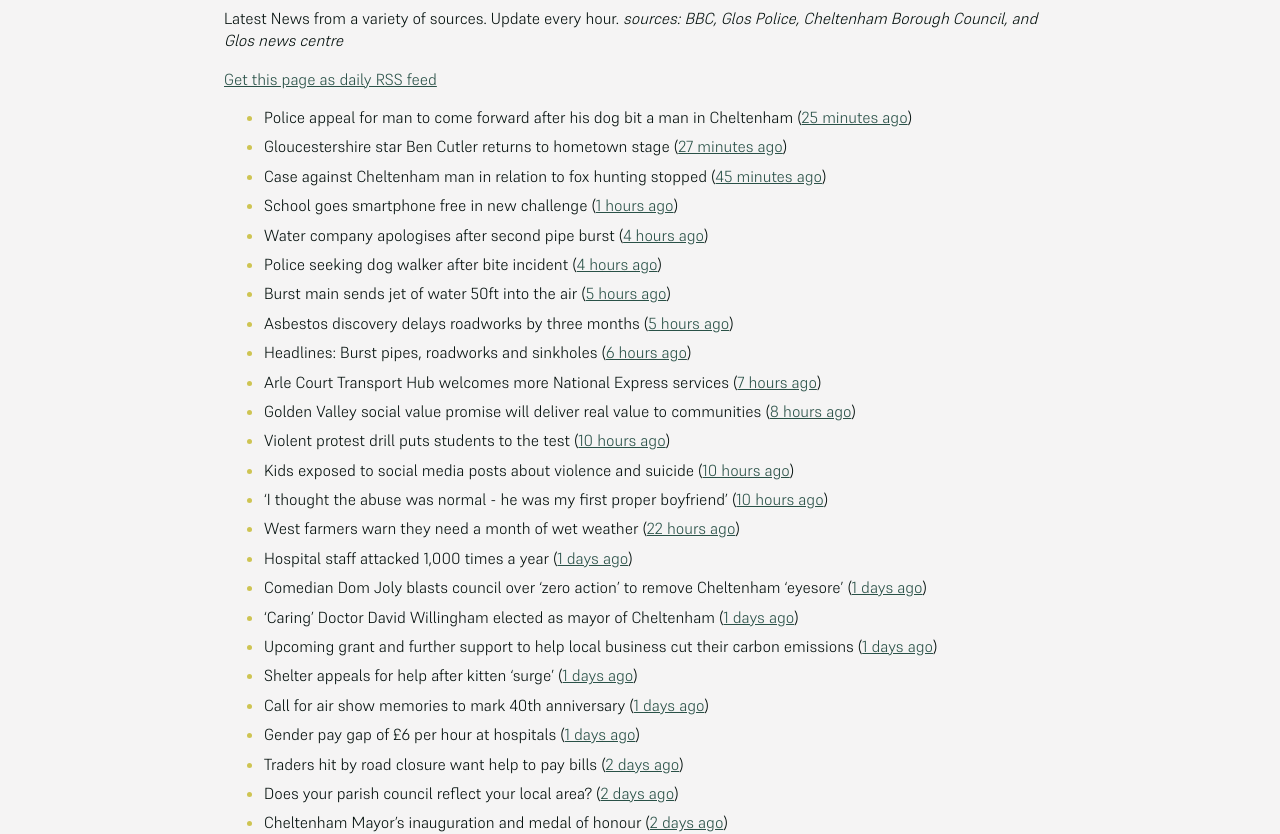
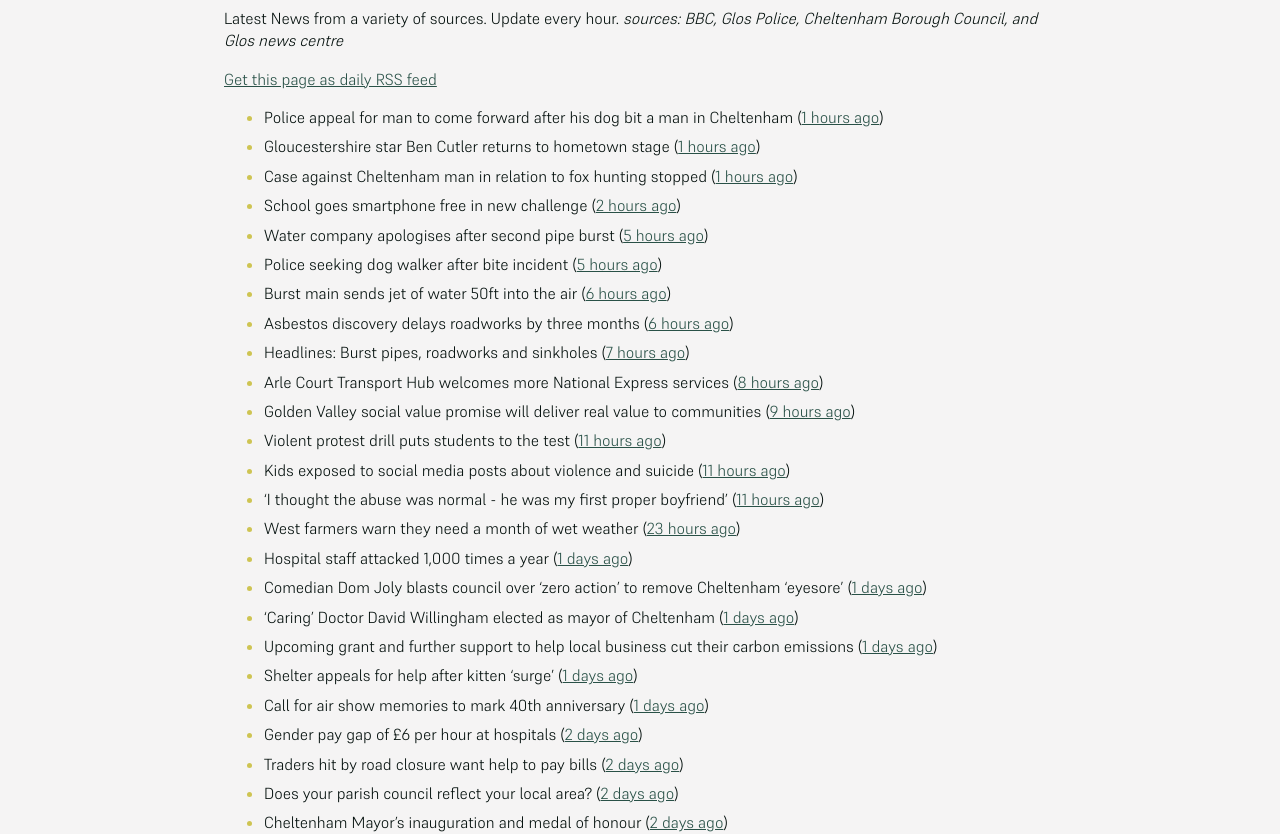
Before and after one commit to mat-0/cheltenham-open-data, a Jekyll site: the page built from _pages/news.md, in a window 1280 px wide and 1400 px high. Shown: the part 266-1100 px from the top of the window. Built offline with Jekyll 4.4.1, drawn with Linux system fonts in a browser that asks for light colours; some of the changed text lies outside the part shown.

Commit message:
Updated 2025-05-15 16:58:49

```diff
--- a/_pages/news.md
+++ b/_pages/news.md
@@ -12,28 +12,28 @@ _sources: BBC, Glos Police, Cheltenham Borough Council, and Glos news centre_
 [Get this page as daily RSS feed](/daily.rss)
 
 <!-- news_marker starts -->
-- Police appeal for man to come forward after his dog bit a man in Cheltenham ([25 minutes ago](https://gloucesternewscentre.co.uk/police-appeal-for-man-to-come-forward-after-his-dog-bit-a-man-in-cheltenham/))
-- Gloucestershire star Ben Cutler returns to hometown stage ([27 minutes ago](https://gloucesternewscentre.co.uk/gloucestershire-star-ben-cutler-returns-to-hometown-stage/))
-- Case against Cheltenham man in relation to fox hunting stopped ([45 minutes ago](https://gloucesternewscentre.co.uk/case-against-cheltenham-man-in-relation-to-fox-hunting-stopped/))
-- School goes smartphone free in new challenge ([1 hours ago](https://www.bbc.com/news/articles/cwy388p033eo))
-- Water company apologises after second pipe burst ([4 hours ago](https://www.bbc.com/news/articles/cn0g1jygjq1o))
-- Police seeking dog walker after bite incident ([4 hours ago](https://www.bbc.com/news/articles/cwy37dejxd0o))
-- Burst main sends jet of water 50ft into the air ([5 hours ago](https://www.bbc.com/news/articles/cd620lyqqnqo))
-- Asbestos discovery delays roadworks by three months ([5 hours ago](https://www.bbc.com/news/articles/c0j7158dyevo))
-- Headlines: Burst pipes, roadworks and sinkholes ([6 hours ago](https://www.bbc.com/news/articles/c3e51154k5vo))
-- Arle Court Transport Hub welcomes more National Express services ([7 hours ago](https://gloucesternewscentre.co.uk/arle-court-transport-hub-welcomes-more-national-express-services/))
-- Golden Valley social value promise will deliver real value to communities ([8 hours ago](https://www.cheltenham.gov.uk/news/article/3011/golden_valley_social_value_promise_will_deliver_real_value_to_communities))
-- Violent protest drill puts students to the test ([10 hours ago](https://www.bbc.com/news/articles/cp92nl2yne8o))
-- Kids exposed to social media posts about violence and suicide ([10 hours ago](https://www.bbc.com/news/articles/c0r1gpr0ezwo))
-- 'I thought the abuse was normal - he was my first proper boyfriend' ([10 hours ago](https://www.bbc.com/news/articles/czj47g8kkm9o))
-- West farmers warn they need a month of wet weather ([22 hours ago](https://www.bbc.com/news/articles/c331dj5x2kpo))
+- Police appeal for man to come forward after his dog bit a man in Cheltenham ([1 hours ago](https://gloucesternewscentre.co.uk/police-appeal-for-man-to-come-forward-after-his-dog-bit-a-man-in-cheltenham/))
+- Gloucestershire star Ben Cutler returns to hometown stage ([1 hours ago](https://gloucesternewscentre.co.uk/gloucestershire-star-ben-cutler-returns-to-hometown-stage/))
+- Case against Cheltenham man in relation to fox hunting stopped ([1 hours ago](https://gloucesternewscentre.co.uk/case-against-cheltenham-man-in-relation-to-fox-hunting-stopped/))
+- School goes smartphone free in new challenge ([2 hours ago](https://www.bbc.com/news/articles/cwy388p033eo))
+- Water company apologises after second pipe burst ([5 hours ago](https://www.bbc.com/news/articles/cn0g1jygjq1o))
+- Police seeking dog walker after bite incident ([5 hours ago](https://www.bbc.com/news/articles/cwy37dejxd0o))
+- Burst main sends jet of water 50ft into the air ([6 hours ago](https://www.bbc.com/news/articles/cd620lyqqnqo))
+- Asbestos discovery delays roadworks by three months ([6 hours ago](https://www.bbc.com/news/articles/c0j7158dyevo))
+- Headlines: Burst pipes, roadworks and sinkholes ([7 hours ago](https://www.bbc.com/news/articles/c3e51154k5vo))
+- Arle Court Transport Hub welcomes more National Express services ([8 hours ago](https://gloucesternewscentre.co.uk/arle-court-transport-hub-welcomes-more-national-express-services/))
+- Golden Valley social value promise will deliver real value to communities ([9 hours ago](https://www.cheltenham.gov.uk/news/article/3011/golden_valley_social_value_promise_will_deliver_real_value_to_communities))
+- Violent protest drill puts students to the test ([11 hours ago](https://www.bbc.com/news/articles/cp92nl2yne8o))
+- Kids exposed to social media posts about violence and suicide ([11 hours ago](https://www.bbc.com/news/articles/c0r1gpr0ezwo))
+- 'I thought the abuse was normal - he was my first proper boyfriend' ([11 hours ago](https://www.bbc.com/news/articles/czj47g8kkm9o))
+- West farmers warn they need a month of wet weather ([23 hours ago](https://www.bbc.com/news/articles/c331dj5x2kpo))
 - Hospital staff attacked 1,000 times a year ([1 days ago](https://www.bbc.com/news/articles/cjdznk3ve87o))
 - Comedian Dom Joly blasts council over ‘zero action’ to remove Cheltenham ‘eyesore’ ([1 days ago](https://gloucesternewscentre.co.uk/comedian-dom-joly-blasts-council-over-zero-action-to-remove-cheltenham-eyesore/))
 - ‘Caring’ Doctor David Willingham elected as mayor of Cheltenham ([1 days ago](https://gloucesternewscentre.co.uk/caring-doctor-david-willingham-elected-as-mayor-of-cheltenham/))
 - Upcoming grant and further support to help local business cut their carbon emissions ([1 days ago](https://www.cheltenham.gov.uk/news/article/3010/upcoming_grant_and_further_support_to_help_local_business_cut_their_carbon_emissions))
 - Shelter appeals for help after kitten 'surge' ([1 days ago](https://www.bbc.com/news/articles/c0719j13k87o))
 - Call for air show memories to mark 40th anniversary ([1 days ago](https://www.bbc.com/news/articles/cz703zwv1g2o))
-- Gender pay gap of £6 per hour at hospitals ([1 days ago](https://www.bbc.com/news/articles/c201nmk4jz6o))
+- Gender pay gap of £6 per hour at hospitals ([2 days ago](https://www.bbc.com/news/articles/c201nmk4jz6o))
 - Traders hit by road closure want help  to pay bills ([2 days ago](https://www.bbc.com/news/articles/c0lngp091kgo))
 - Does your parish council reflect your local area? ([2 days ago](https://www.cheltenham.gov.uk/news/article/3009/does_your_parish_council_reflect_your_local_area))
 - Cheltenham Mayor’s inauguration and medal of honour ([2 days ago](https://www.cheltenham.gov.uk/news/article/3008/cheltenham_mayors_inauguration_and_medal_of_honour))
```
Also changed, not shown: other parts of _pages/news.md (+4 -4 lines), _data/flood.json (+5 -69 lines), _pages/fix-my-street.md (+5 -5 lines), index.md (+5 -5 lines).
